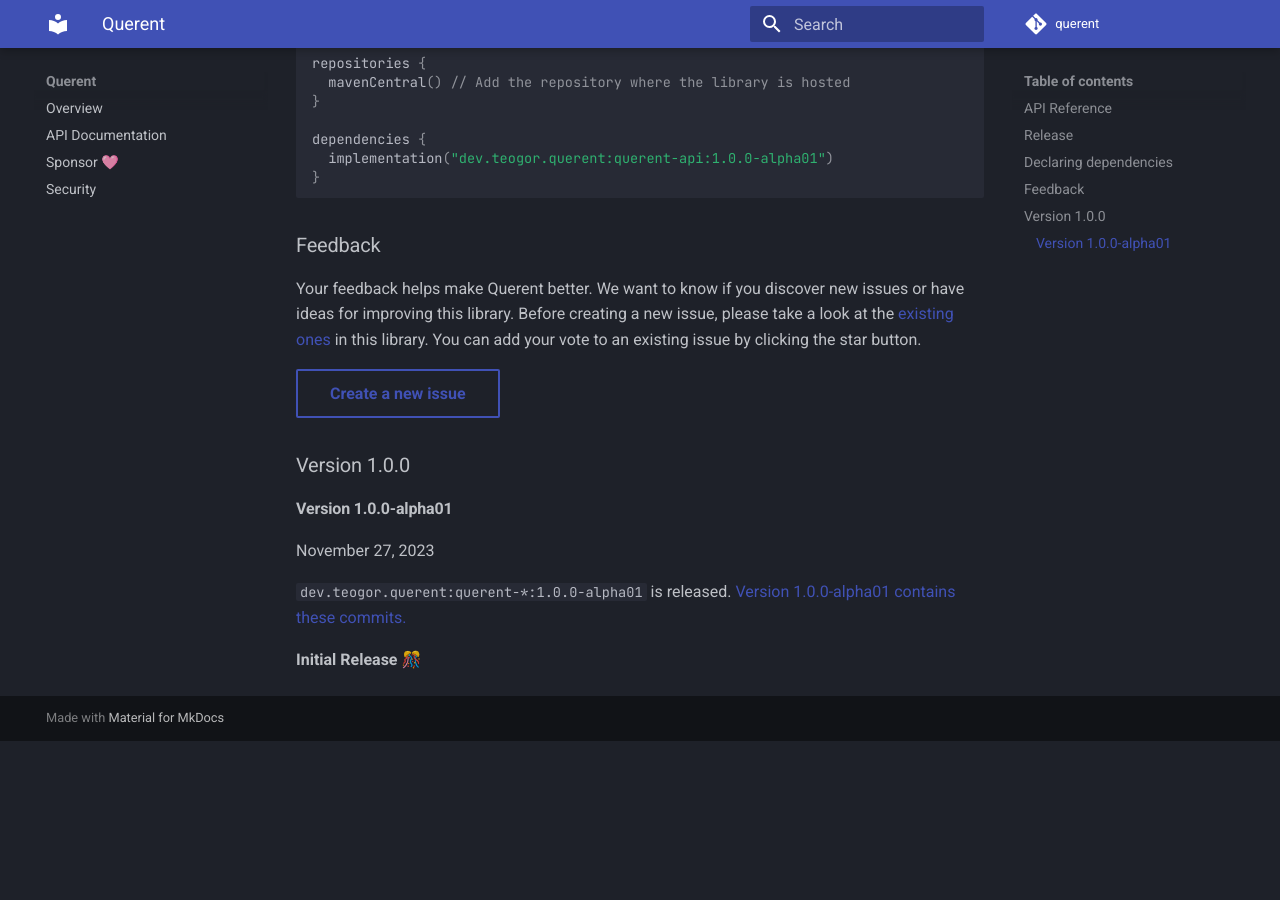
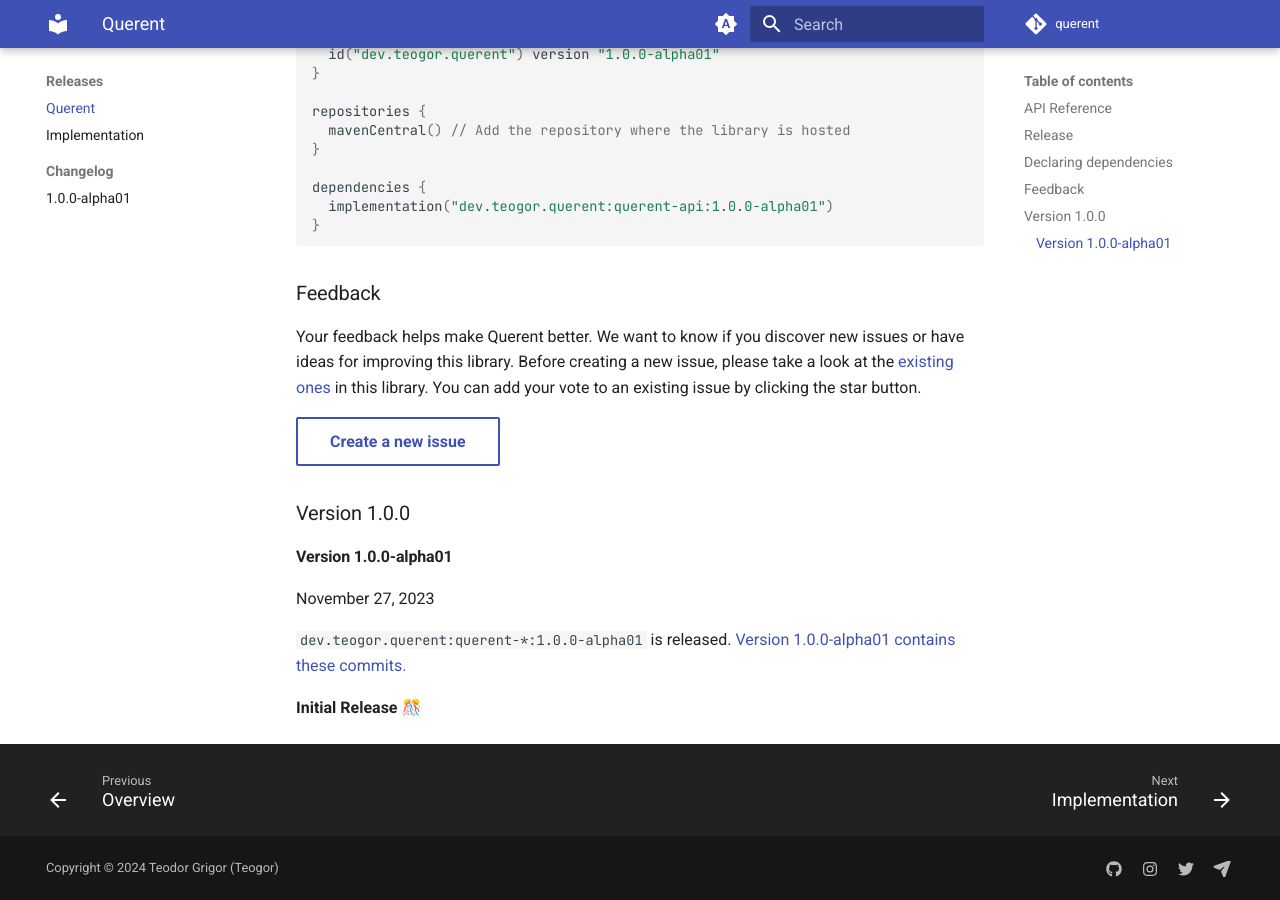
Before and after one commit to teogor/querent, an MkDocs documentation site: the page built from docs/releases.md, in a window 1280 px wide and 900 px high, scrolled down 924 px. Built offline with MkDocs 1.6.1 and Material for MkDocs 9.7.7, drawn with Linux system fonts in a browser that asks for light colours; comment, search, counter and statistics services are not loaded; before the commit the page ends 1665 px from its top, so only the background shows below that.

Commit message:
Enhanced documentation site configuration

```diff
--- a/mkdocs.yml
+++ b/mkdocs.yml
@@ -3,20 +3,29 @@ site_description: Querent lays the groundwork for your project\'s resource manag
 site_author: Teodor Grigor (teogor)
 site_dir: build/docs/querent
 site_url: https://github.com/teogor/querent
-edit_uri: tree/main/docs/
+edit_uri: edit/main/docs/
 
 docs_dir: docs
-
-# Navigation
-nav:
-  - 'Overview': index.md
-  - 'API Documentation': api-documentation.md
-  - 'Sponsor 🩷': sponsor.md
-  - 'Security': security.md
 
 # Repository
 repo_name: querent
 repo_url: https://github.com/teogor/querent
+
+# Copyright
+copyright: Copyright &copy; 2024 Teodor Grigor (Teogor)
+
+# Page tree
+nav:
+  - Home:
+      - Overview: index.md
+  - Releases:
+      - releases.md
+      - Implementation: releases/implementation.md
+      - Changelog:
+          - 1.0.0-alpha01: releases/changelog/1.0.0-alpha01.md
+  - Reference: reference.md
+  - Sponsor: sponsor.md
+  - Security: security.md
 
 # Configuration
 theme:
@@ -24,23 +33,109 @@ theme:
   language: en
 
   palette:
-    primary: \#815CBF
-    accent: \#8660C4
-    scheme: slate
+
+    # Palette toggle for automatic mode
+    - media: "(prefers-color-scheme)"
+      toggle:
+        icon: material/brightness-auto
+        name: Switch to light mode
+
+    # Palette toggle for light mode
+    - media: "(prefers-color-scheme: light)"
+      scheme: default
+      toggle:
+        icon: material/brightness-7
+        name: Switch to dark mode
+
+    # Palette toggle for dark mode
+    - media: "(prefers-color-scheme: dark)"
+      scheme: slate
+      toggle:
+        icon: material/brightness-4
+        name: Switch to system preference
 
   font:
     text: Roboto
     code: JetBrains Mono
 
   features:
+    - announce.dismiss
+    - content.action.edit
+    - content.action.view
+    - content.code.annotate
+    - content.code.copy
+    - content.code.select
     - content.tabs.link
-    - content.code.copy
-    - content.code.annotate
+    - content.tooltips
+    # - header.autohide
+    - navigation.expand
+    - navigation.footer
+    - navigation.indexes
+    # - navigation.instant
+    # - navigation.instant.prefetch
+    # - navigation.instant.progress
+    # - navigation.prune
+    - navigation.sections
+    - navigation.tabs
+    # - navigation.tabs.sticky
+    - navigation.top
+    - navigation.tracking
+    - search.highlight
+    - search.share
+    - search.suggest
+    - toc.follow
+    # - toc.integrate
+
+# Plugins
+plugins:
+  - blog
+  - search:
+      separator: '[\s\u200b\-_,:!=\[\]()"`/]+|\.(?!\d)|&[lg]t;|(?!\b)(?=[A-Z][a-z])'
+  - minify:
+      minify_html: true
+      minify_css: true
 
 extra:
+  consent:
+    actions:
+      - accept
+      - manage
+    title: Cookie consent
+    description: >-
+      We use cookies to recognize your repeated visits and preferences, as well
+      as to measure the effectiveness of our documentation and whether users
+      find what they're searching for. With your consent, you're helping us to
+      make our documentation better.
+    analytics:
+      name: Google Analytics
+      checked: true
+  social:
+    - icon: fontawesome/brands/github
+      link: https://github.com/teogor
+    - icon: fontawesome/brands/instagram
+      link: https://instagram.com/teo.grigor
+    - icon: fontawesome/brands/twitter
+      link: https://x.com/teogor_dev
+    - icon: fontawesome/solid/paper-plane
+      link: mailto:open-source@teogor.dev
+  generator: false
   analytics:
     provider: google
     property: G-XN9N2SV8QZ
+  feedback:
+    title: Was this page helpful?
+    ratings:
+      - icon: material/emoticon-happy-outline
+        name: This page was helpful
+        data: 1
+        note: >-
+          Thanks for your feedback!
+      - icon: material/emoticon-sad-outline
+        name: This page could be improved
+        data: 0
+        note: >-
+          Thanks for your feedback! Help us improve this page by
+          using our <a href="..." target="_blank" rel="noopener">feedback form</a>.
 
 # Extensions
 markdown_extensions:
```
Also changed, not shown: 2 other files.
